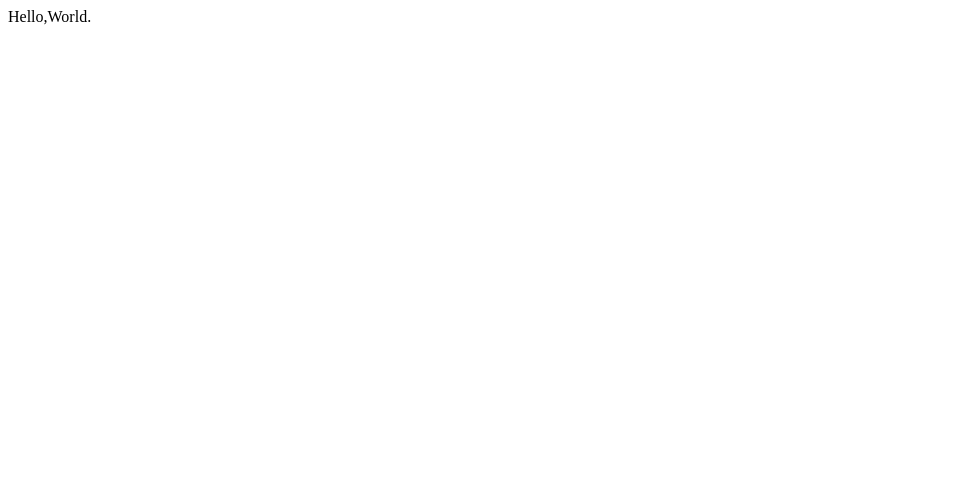
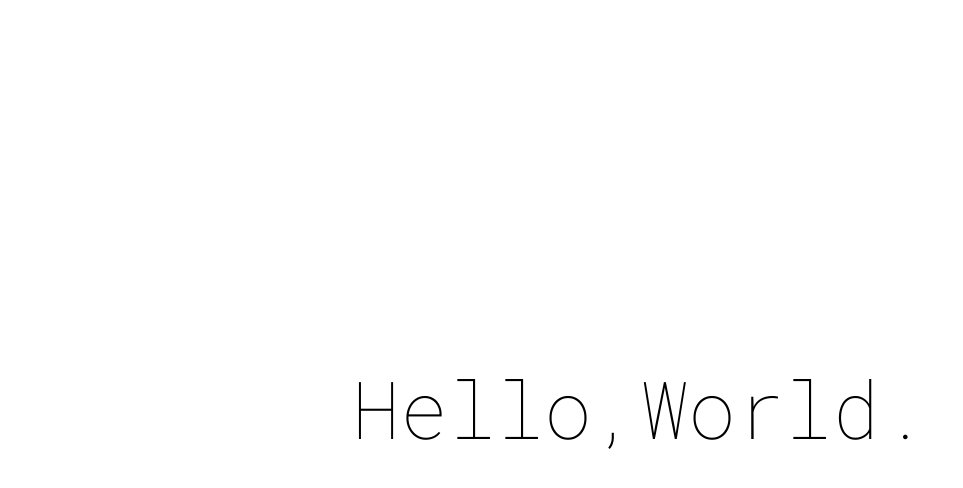
Before and after one commit to LIAO153/liaojinying, a plain HTML site: page index.html in a window 1280 px wide. Shown: the whole page, without its empty margins (0-963 px from the left). Drawn offline with Linux system fonts and the light colour scheme.

Commit message:
Update style.css

```diff
--- a/style.css
+++ b/style.css
@@ -1,17 +1,26 @@
-@import 'https://fonts.googleapis.com/css?family=Roboto+Mono:100'
-html, body
-  font-family 'Roboto Mono', monospace
-  background #FFFFFF
-  height 100%
-.container
-  height 100%
-  width 100%
-  justify-content center
-  align-items center
-  display flex
-.text
-  font-weight 100
-  font-size 28px
-  color #000000
-.dud
-  color #E4E3E5h
+@import 'https://fonts.googleapis.com/css?family=Roboto+Mono:100';
+
+html, body {
+  font-family: 'Roboto Mono', monospace;
+  background: #FFFFFF;
+  height: 100%;
+}
+
+.container {
+  height: 100%;
+  width: 100%;
+  justify-content: center;
+  align-items: center;
+  display: flex;
+}
+
+.text {
+  font-weight: 100;
+  font-size: 80px;
+  color: #000000;
+  text-align: center; /* Add this line */
+}
+
+.dud {
+  color: #E4E3E5;
+}
```
